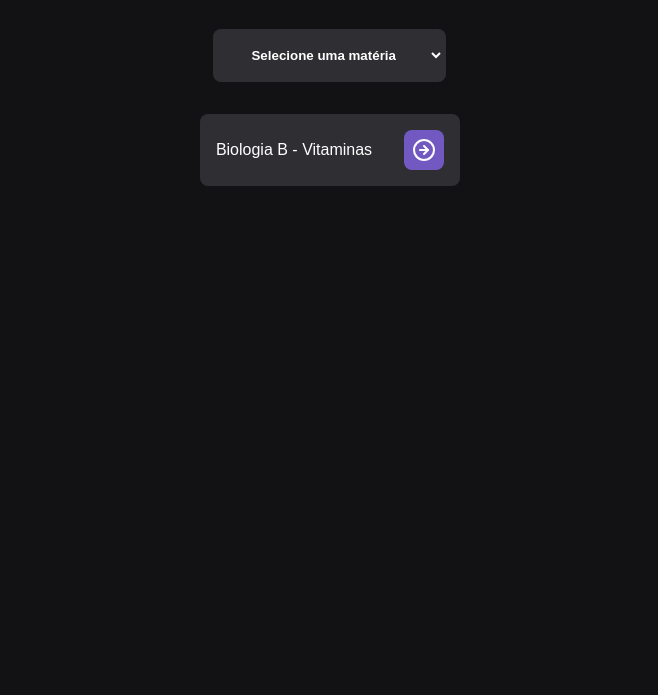
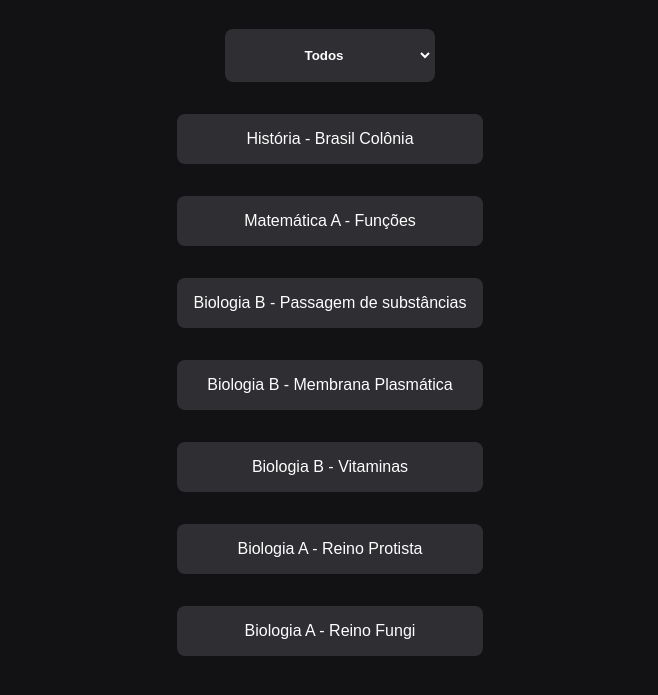
Before and after one commit to Guigalaverna/resumes-college, a plain HTML site: page index.html in a window 1280 px wide. Shown: the part 99-794 px from the top of the page, without its empty margins (310-968 px from the left). Drawn offline with nearby package versions, Linux system fonts and the light colour scheme.

Commit message:
feat: add subject filtering

```diff
--- a/index.html
+++ b/index.html
@@ -6,6 +6,7 @@
     <meta name="viewport" content="width=device-width, initial-scale=1.0" />
     <title>Resumos do 1⁰ do EM - Anglo</title>
     <link rel="stylesheet" href="style.css" />
+    <script src="https://unpkg.com/axios/dist/axios.min.js"></script>
   </head>
   <body>
     <main>
@@ -18,27 +19,31 @@
 
       <section>
         <form>
-          <select name="subject" id="subject">
-            <option value="null">Selecione uma matéria</option>
-            <option value="bio_A">Biologia A</option>
-            <option value="bio_B">Biologia B</option>
-            <option value="qui_A">Química A</option>
-            <option value="qui_B">Química B</option>
-            <option value="fis_A">Física A</option>
-            <option value="fis_B">Física B</option>
-            <option value="mat_A">Matemática A</option>
-            <option value="mat_B">Matemática B</option>
-            <option value="geo">Geografia</option>
-            <option value="his">História</option>
-            <option value="red">Redação</option>
-            <option value="anl">Análise Linguística</option>
+          <select name="subject" id="subject" onchange="changeFilter()">
+            <option value="null">Todos</option>
+            <option value="Biologia A">Biologia A</option>
+            <option value="Biologia B">Biologia B</option>
+            <option value="Química A">Química A</option>
+            <option value="Química B">Química B</option>
+            <option value="Física A">Física A</option>
+            <option value="Física B">Física B</option>
+            <option value="Matemática A">Matemática A</option>
+            <option value="Matemática B">Matemática B</option>
+            <option value="Geografia">Geografia</option>
+            <option value="História">História</option>
+            <option value="Redação">Redação</option>
+            <option value="Análise Linguística">Análise Linguística</option>
           </select>
         </form>
 
-        <ul>
-          <li>Biologia B - Vitaminas</li>
-        </ul>
+        <ul></ul>
       </section>
     </main>
+
+    <section class="modal hidden">
+      <iframe src="" frameborder="0"></iframe>
+    </section>
+
+    <script src="./index.js"></script>
   </body>
 </html>
--- a/index.js
+++ b/index.js
@@ -1,23 +1,50 @@
 async function getResumesList() {
-    const resumeList = await axios.get('/resumes-college/resume-list.json')
+  const resumeList = await axios.get("/resumes-college/resume-list.json");
 
-    return resumeList.data
+  return resumeList.data;
 }
 
 async function populatePage() {
-    const listElement = document.querySelector('ul')
+  const listElement = document.querySelector("ul");
 
-    const resumeList = await getResumesList()
+  const resumeList = await getResumesList();
 
-    resumeList.map(resumeItem => {
-        const listItemElement = document.createElement('li')
+  resumeList.map(resumeItem => {
+    const listItemElement = document.createElement("li");
 
-        listItemElement.innerHTML = `<a href="/resumes-college/${resumeItem.source}">${resumeItem.subject} - ${resumeItem.name}</a>`
+    listItemElement.innerHTML = `<a href="/resumes-college/${resumeItem.source}">${resumeItem.subject} - ${resumeItem.name}</a>`;
 
-        listElement.appendChild(listItemElement)
-    })
-
-
+    listElement.appendChild(listItemElement);
+  });
 }
 
-populatePage()
+async function changeFilter() {
+  const filter = document.querySelector("select").value;
+
+  if (filter !== "null") {
+    const resumeList = await getResumesList();
+    const listElement = document.querySelector("ul");
+
+    listElement.innerHTML = "";
+
+    const newResumeList = resumeList.filter(i => {
+      if (i.subject !== filter) {
+        return false;
+      } else {
+        return true;
+      }
+    });
+
+    newResumeList.map(resumeItem => {
+      const listItemElement = document.createElement("li");
+
+      listItemElement.innerHTML = `<a href="/resumes-college/${resumeItem.source}">${resumeItem.subject} - ${resumeItem.name}</a>`;
+
+      listElement.appendChild(listItemElement);
+    });
+  } else {
+    populatePage();
+  }
+}
+
+populatePage();
--- a/resume-list.json
+++ b/resume-list.json
@@ -2,38 +2,38 @@
   {
     "name": "Brasil Colônia",
     "subject": "História",
-        "source": "/resumes/historia/periodo_colonial.html"
+    "source": "/documents/resumes/historia/periodo_colonial.html"
   },
 
   {
     "name": "Funções",
     "subject": "Matemática A",
-        "source": "/resumes/matematica/funcoes.html"
+    "source": "/documents/resumes/matematica/funcoes.html"
   },
 
   {
     "name": "Passagem de substâncias",
-        "subject": "Biologia",
-        "source": "/resumes/biologia/passagem_de_substancias.html"
+    "subject": "Biologia B",
+    "source": "/documents/resumes/biologia/passagem_de_substancias.html"
   },
   {
     "name": "Membrana Plasmática",
     "subject": "Biologia B",
-        "source": "/resumes/biologia/membrana_plasmatica.html"
+    "source": "/documents/resumes/biologia/membrana_plasmatica.html"
   },
   {
     "name": "Vitaminas",
     "subject": "Biologia B",
-        "source": "/resumes/biologia/vitaminas.html"
+    "source": "/documents/resumes/biologia/vitaminas.html"
   },
   {
     "name": "Reino Protista",
-        "subject": "Biologia B",
-        "source": "/resumes/biologia/reino_protista.html"
+    "subject": "Biologia A",
+    "source": "/documents/resumes/biologia/reino_protista.html"
   },
   {
     "name": "Reino Fungi",
-        "subject": "Biologia B",
-        "source": "/resumes/biologia/reino_fungi.html"
+    "subject": "Biologia A",
+    "source": "/documents/resumes/biologia/reino_fungi.html"
   }
 ]
--- a/style.css
+++ b/style.css
@@ -45,6 +45,7 @@ body main section form select {
   border-radius: 8px;
   color: white;
   border: 2px solid transparent;
+  text-align: center;
 }
 
 body main section form select:focus {
@@ -54,6 +55,7 @@ body main section form select:focus {
 body main section ul {
   margin-top: 2rem;
   list-style-type: none;
+  padding-bottom: 2rem;
 }
 
 body main section ul li {
@@ -61,9 +63,20 @@ body main section ul li {
   background: #2e2e33;
   border-radius: 8px;
   display: flex;
+
+  flex-direction: column;
   align-items: center;
+  text-align: center;
 }
-body main section ul li::after {
+body main section ul li + li {
+  margin-top: 2rem;
+}
+
+body main section ul li a {
+  text-decoration: none;
+  color: white;
+}
+/* body main section ul li::after {
   content: url("./assets/arrow-right-circle.svg");
 
   margin-left: 2rem;
@@ -72,4 +85,17 @@ body main section ul li::after {
   stroke: white;
   padding: 0.5rem;
   border-radius: 8px;
+  cursor: pointer;
+} */
+
+section.hidden {
+  display: none;
 }
+
+section.show {
+  position: fixed;
+  top: 25%;
+  left: 25%;
+  right: 25%;
+  bottom: 25%;
+}
```
Lines whose indentation alone changed are shown as unchanged.
